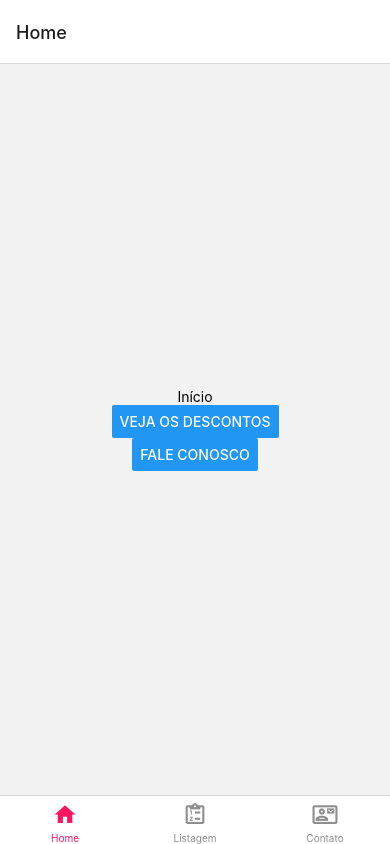
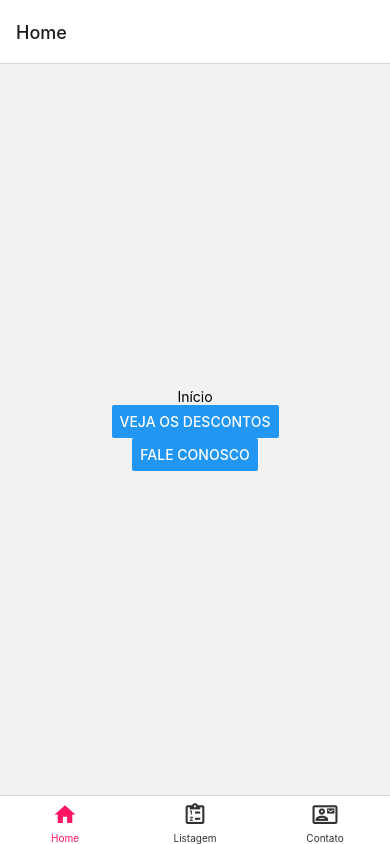
Before and after one commit to mrdouglasmorais/meliuzrnts, a React Native app: screen / in a window 390 px wide. Built offline with nearby package versions, Linux system fonts and the light colour scheme.

Commit message:
bottom navigation implement colores

```diff
--- a/src/Components/BottomNavigation/index.tsx
+++ b/src/Components/BottomNavigation/index.tsx
@@ -16,6 +16,7 @@ const NavigationTabs = () => {
       initialRouteName="Home"
       screenOptions={{
         tabBarActiveTintColor: '#ff0055ea',
+        tabBarInactiveTintColor: '#212121ea',
       }}>
       <Tabs.Screen
         name="Home"
```
